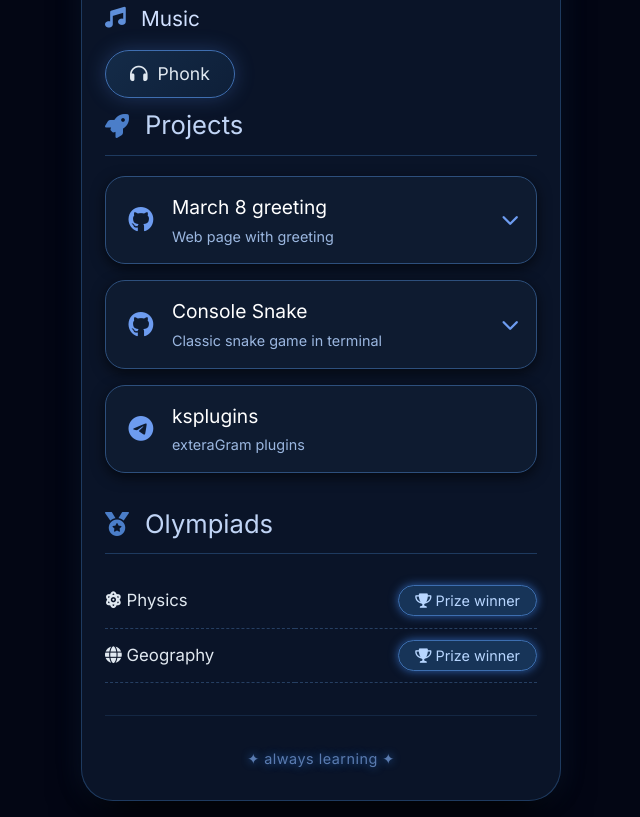
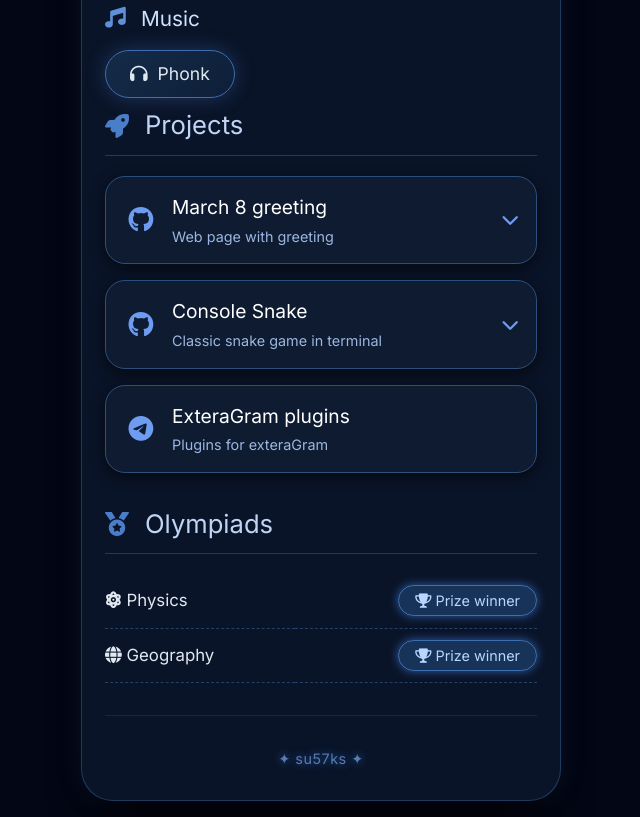
Before and after one commit to su57ks/su57ks.github.io, a plain HTML site: page index.html in a window 1280 px wide. Shown: the part 1525-2342 px from the top of the page, without its empty margins (319-959 px from the left). Drawn offline with Linux system fonts and the light colour scheme.

Commit message:
Update index.html

```diff
--- a/index.html
+++ b/index.html
@@ -543,7 +543,7 @@
             <div class="expandable" id="expandable2">
                 <div class="exp-links">
                     <a href="https://github.com/su57ks/Console-Snake" class="exp-link"><i class="fab fa-github"></i> GitHub</a>
-                    <a href="https://su57ks.github.io/Console-Snake/" class="exp-link"><i class="fas fa-globe"></i> <span class="en">Live</span><span class="ru">Сайт</span></a>
+                    <a href="https://su57ks.github.io/Console-Snake/" class="exp-link"><i class="fas fa-globe"></i> <span class="en">Info</span><span class="ru">Инфо</span></a>
                 </div>
                 <div class="exp-description en">
                     Classic Snake game implemented in Python for the console.
@@ -558,8 +558,8 @@
         <a href="https://t.me/ksplugins" class="project-btn" style="text-decoration:none;">
             <i class="fab fa-telegram"></i>
             <div class="project-info">
-                <div class="project-title">ksplugins</div>
-                <div class="project-desc en">exteraGram plugins</div>
+                <div class="project-title">ExteraGram plugins</div>
+                <div class="project-desc en">Plugins for exteraGram</div>
                 <div class="project-desc ru">Плагины exteraGram</div>
             </div>
         </a>
@@ -574,7 +574,7 @@
         <hr>
 
         <div class="footer">
-            ✦ <span class="en">always learning</span><span class="ru">всегда учусь</span> ✦
+            ✦ <span class="en">su57ks</span><span class="ru">su57ks</span> ✦
         </div>
     </div>
 
```
